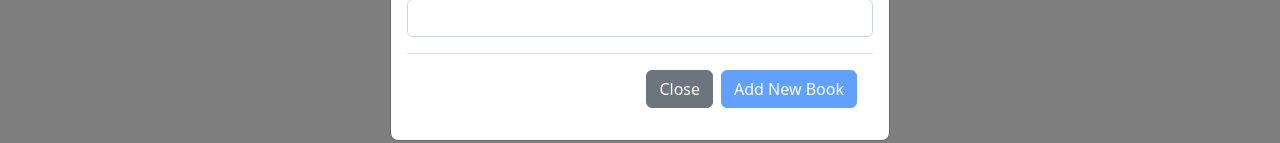
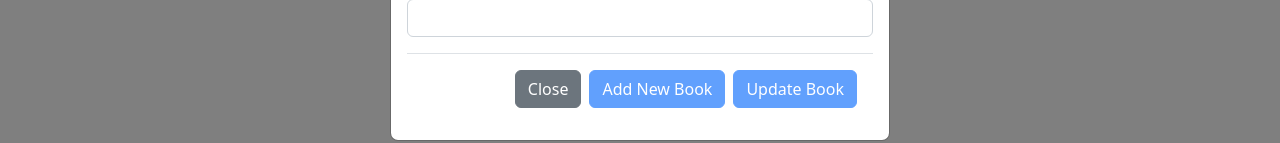
Before and after one commit to AsiwajuDev/angular-test, an Angular app: page / in a window 1280 px wide. Both pictures are taken after a click on the button "Add Book". Shown: the part 657-800 px from the top of the page. Built offline with nearby package versions, Linux system fonts and the light colour scheme; no server answers.

Commit message:
Completed Edit

```diff
--- a/src/app/book-dashboard/book-dashboard.component.html
+++ b/src/app/book-dashboard/book-dashboard.component.html
@@ -160,6 +160,14 @@
             >
               Add New Book
             </button>
+            <button
+              type="button"
+              [disabled]="this.formValue.invalid"
+              (click)="updateBook()"
+              class="btn btn-primary"
+            >
+              Update Book
+            </button>
           </div>
         </form>
       </div>
--- a/src/app/book-dashboard/book-dashboard.component.ts
+++ b/src/app/book-dashboard/book-dashboard.component.ts
@@ -2,7 +2,7 @@ import { Component, OnInit } from '@angular/core';
 import { FormBuilder, FormGroup, Validators } from '@angular/forms';
 import { Router } from '@angular/router';
 import { ToastrService } from 'ngx-toastr';
-import { bookForm } from '../model/book.dashboard.model';
+import { BookForm } from '../model/book.dashboard.model';
 import { BookService } from '../shared/book.service';
 
 @Component({
@@ -12,8 +12,8 @@ import { BookService } from '../shared/book.service';
 })
 export class BookDashboardComponent implements OnInit {
   formValue!: FormGroup;
-  editBookForm: bookForm = new bookForm();
   bookList: any = [];
+  bookForm: BookForm = new BookForm();
 
   isSubmitted: boolean = false;
   constructor(
@@ -102,50 +102,33 @@ export class BookDashboardComponent implements OnInit {
       isbn: book.isbn,
       publisher: book.publisher,
     });
+    this.bookForm.id = book.id;
   }
 
-  getBookDetailById() {
-    this.bookService.getBookDetailById(this.editBookForm.id).subscribe(
-      (data: any) => {
-        if (data != null && data.body != null) {
-          const resultData = data.body;
-          if (resultData) {
-            this.editBookForm.title = resultData.title;
-            this.editBookForm.author = resultData.author;
-            this.editBookForm.description = resultData.description;
-            this.editBookForm.category = resultData.category;
-            this.editBookForm.language = resultData.language;
-            this.editBookForm.isbn = resultData.isbn;
-            this.editBookForm.publisher = resultData.publisher;
-          }
-        }
-      },
-      (error: any) => {
-        if (error) {
-          if (error.status == 404) {
-            if (error.error && error.error.message) {
-              this.bookList = [];
-            }
-          }
-        }
-      }
-    );
-  }
-
-  editBook(book: any) {
+  updateBook() {
     this.isSubmitted = true;
 
+    const form = {
+      ...this.formValue.value,
+      id: this.bookForm.id,
+    };
+
+    console.log('Form', form);
     if (this.formValue.valid) {
-      this.bookService.updateBook(book).subscribe(
+      this.bookService.updateBook(form).subscribe(
         (data) => {
           if (data != null && data.body != null) {
             const resultData = data.body;
-            if (resultData.isSuccess) {
-              this.toastr.success(resultData.message);
+            if (resultData.responseCode === 204) {
+              this.toastr.success(resultData.responseMessage);
               setTimeout(() => {
-                this.router.navigate(['/Home']);
+                this.router.navigate(['/']);
               }, 500);
             }
+            let ref = document.getElementById('cancel');
+            ref?.click();
+            this.formValue.reset();
+            this.getAllBooks();
           }
         },
         (error) => {
--- a/src/app/model/book.dashboard.model.ts
+++ b/src/app/model/book.dashboard.model.ts
@@ -1,4 +1,4 @@
-export class bookForm {
+export class BookForm {
   id: number = 0;
   title: string = '';
   author: string = '';
--- a/src/app/shared/book.service.ts
+++ b/src/app/shared/book.service.ts
@@ -6,9 +6,8 @@ import { environment } from 'src/environments/environment';
 var httpLink = {
   getAllBook: environment.apiUrl + '/api/Books/all',
   deleteBookById: environment.apiUrl + '/api/Books/',
-  getBookDetailById: environment.apiUrl + '/api/Book/getBookDetailById',
   createBook: environment.apiUrl + '/api/Books/create',
-  updateBook: environment.apiUrl + '/api/Book/update',
+  updateBook: environment.apiUrl + '/api/Books/update',
 };
 @Injectable({
   providedIn: 'root',
@@ -22,11 +21,7 @@ export class BookService {
   public deleteBookById(model: any): Observable<any> {
     return this.webApiService.delete(httpLink.deleteBookById + model);
   }
-  public getBookDetailById(model: any): Observable<any> {
-    return this.webApiService.get(
-      httpLink.getBookDetailById + 'BookId=' + model
-    );
-  }
+
   public createBook(model: any): Observable<any> {
     return this.webApiService.post(httpLink.createBook, model);
   }
```
